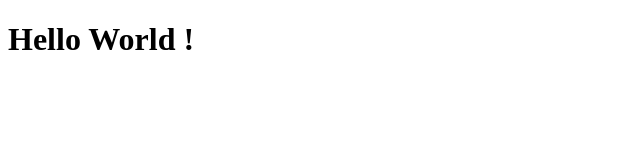
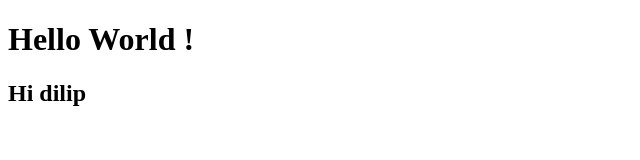
Before and after one commit to DilipBelbase/GITDEMO, a plain HTML site: page index.html in a window 1280 px wide. Shown: the whole page, without its empty margins (0-640 px from the left). Drawn offline with Linux system fonts and the light colour scheme.

Commit message:
add text Hi dilip

```diff
--- a/index.html
+++ b/index.html
@@ -7,5 +7,6 @@
 </head>
 <body>
     <h1>Hello World !</h1>
+    <h2>Hi dilip</h2>
 </body>
 </html>
```
